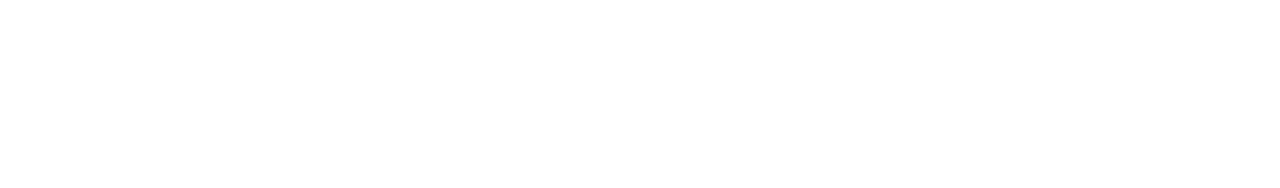
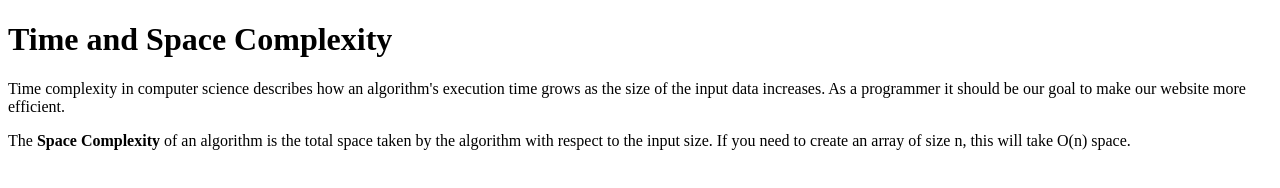
Before and after one commit to acciojob/time-and-space-complexity-F1nK21, a website: page main.html in a window 1280 px wide. Drawn offline with Linux system fonts and the light colour scheme.

Commit message:
created a submission

```diff
--- a/main.html
+++ b/main.html
@@ -8,6 +8,9 @@
 
 <body>
 	<!-- the entire body must be written by student -->
+	<h1>Time and Space Complexity</h1>
+	<p>Time complexity in computer science describes how an algorithm's execution time grows as the size of the input data increases. As a programmer it should be our goal to make our website more efficient.</p>
+	<p>The <b>Space Complexity</b> of an algorithm is the total space taken by the algorithm with respect to the input size. If you need to create an array of size n, this will take O(n) space.</p>
     <script type="text/javascript" src="./script.js">
 </script>
 
```
